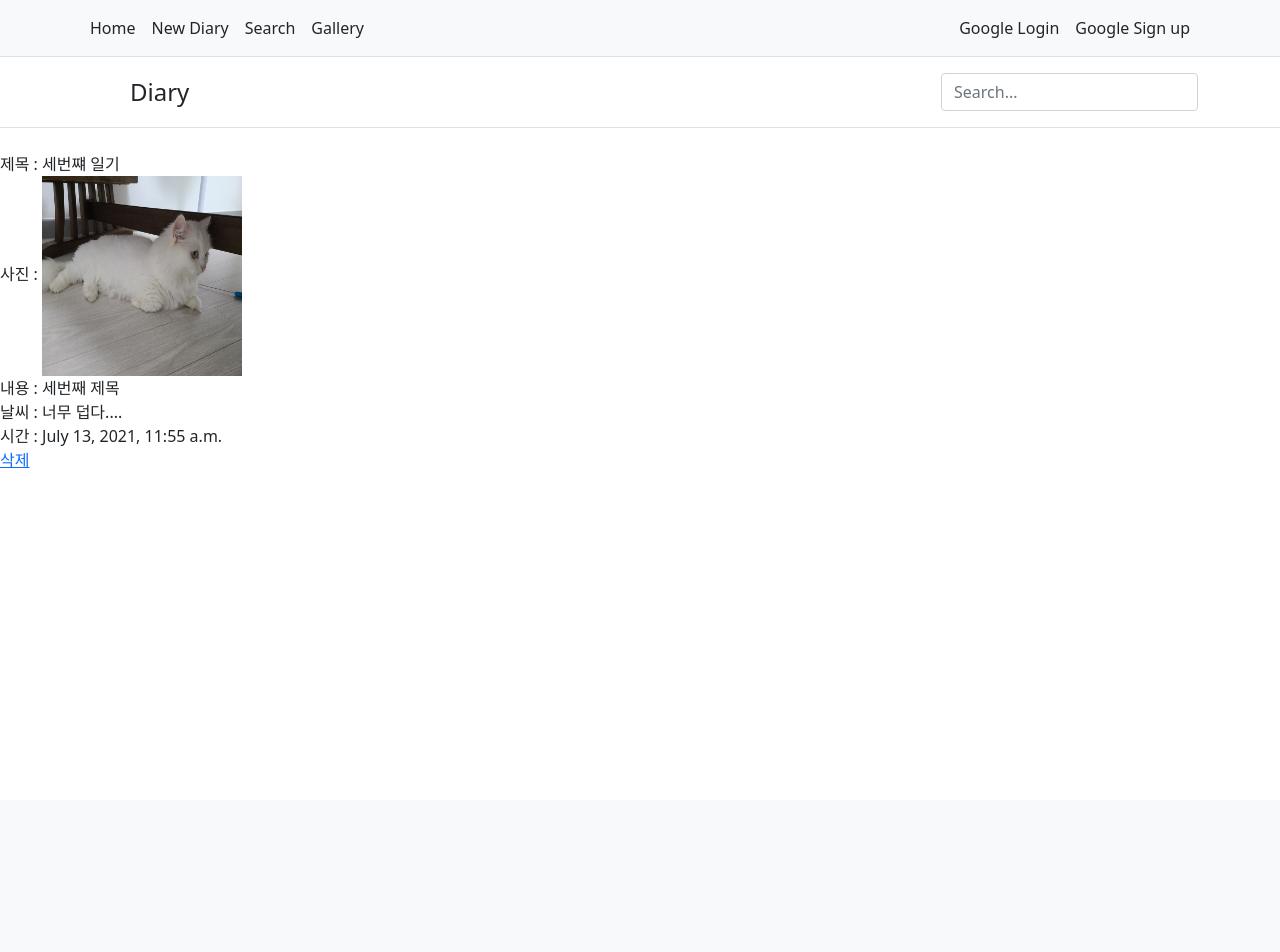
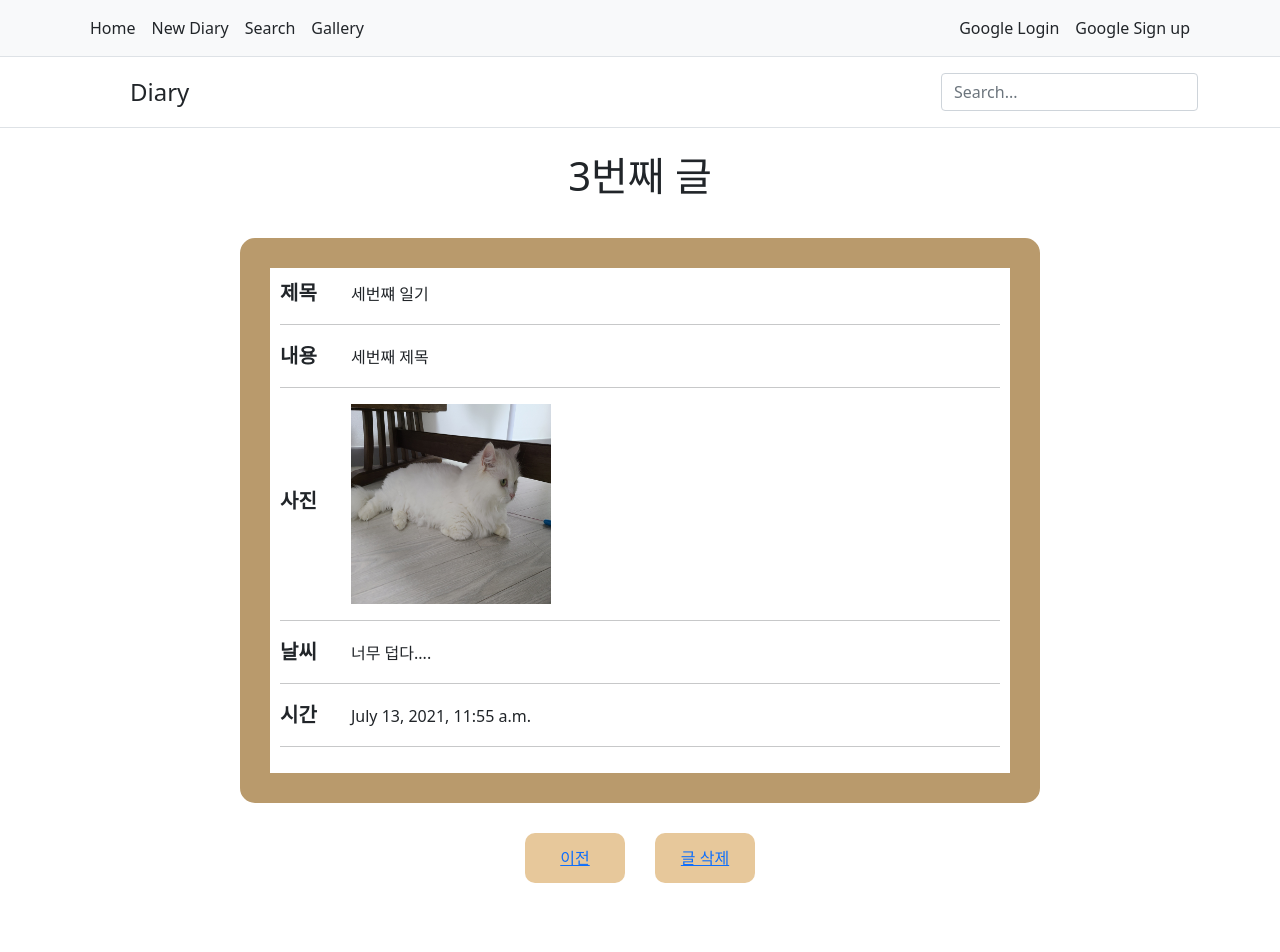
Before and after one commit to dvlops87/miniProject, a Django app: page /detail/3 in a window 1280 px wide. Before the commit the page ends 468 px from the top, so only its background shows below. Run offline with Django 3.2, Linux system fonts and the light colour scheme; data comes from the database, SQL or seed files in the repository; both versions use the stored data as it was after the commit; some libraries are stand-ins or nearby versions.

Commit message:
detail 페이지 css 추가 및 수정

```diff
--- /dev/null
+++ b/DiaryProject/diary/static/css/detail.css
@@ -0,0 +1,33 @@
+#blockBody {
+    display: flex;
+    width: 1200px; height: 900px;
+    margin: -100px auto auto auto;
+    justify-content:flex-start;
+    align-items:center;
+    flex-direction: column;
+    padding-top: 100px;
+}
+#detailBody {
+    padding: 10px;
+    width: 800px; height: auto;
+    border: 30px solid rgb(185, 154, 108);
+    border-radius: 15px;
+    margin: 30px;
+}
+.category {
+    font-size: 20px;
+    font-weight: bolder;
+    margin-right: 30px;
+}
+#buttonBox {
+    width: auto; height: auto;
+    display: flex;
+}
+.chooseButton {
+    width: 100px; height: 50px;
+    background-color:  rgb(231, 200, 155);
+    border-radius: 10px;
+    text-align: center;
+    line-height: 50px;
+    margin: 0px 15px;
+}
--- a/DiaryProject/diary/templates/add.html
+++ b/DiaryProject/diary/templates/add.html
@@ -12,7 +12,7 @@
     <p>사진</p>
     <input type="file" name="photo"><hr>
     <p>날씨</p>
-    <input type="text" name="weather">
-    <button type="submit">글 쓰기</button>
+    <input type="text" name="weather"><hr>
+    <input type="submit" id="submitButton" value="글 쓰기">
     </form>
     {% endblock %}
--- a/DiaryProject/diary/templates/detail.html
+++ b/DiaryProject/diary/templates/detail.html
@@ -1,15 +1,27 @@
 {% extends 'base.html' %}
+{% load static %}
+{% block link %} {% static 'css/detail.css' %} {% endblock %}
 {% block title %} Detail {% endblock %}
     {% block body %}
-
-    <div>
-        <span>제목 : {{diary.title}}</span><br>
-        <span>사진 : <img src="{{diary.photo.url}}" width="200" height="200" ></span><br>
-        <span>내용 : {{diary.body}}</span><br>
-        <span>날씨 : {{diary.weather}}</span><br>
-        <span>시간 : {{diary.time}}</span><br>
+    <h1>{{diary.id}}번째 글</h1>
+    <div id="detailBody">
+        <span class="category">제목</span>
+        <span>{{diary.title}}</span><hr>
+        <span class="category">내용</span>
+        <span>{{diary.body}}</span><hr>
+        <span class="category">사진</span>
+        <span><img src="{{diary.photo.url}}" width="200" height="200"></span><hr>
+        <span class="category">날씨</span>
+        <span>{{diary.weather}}</span><hr>
+        <span class="category">시간</span>
+        <span>{{diary.time}}</span><hr>
     </div>
-    <a href="{% url 'delete' diary.id %}">
-        삭제
-    </a>
+    <div id="buttonBox">
+        <a class="chooseButton" href="{% url 'home' %}">
+            이전
+        </a>
+        <a class="chooseButton" href="{% url 'delete' diary.id %}">
+            글 삭제
+        </a>
+    </div>
     {% endblock %}
```
Also changed, not shown: DiaryProject/diary/static/css/add.css (+10 -1 lines), DiaryProject/db.sqlite3, DiaryProject/media/diary/5번_EgfCCwL.png (added), DiaryProject/media/diary/KakaoTalk_20210710_115327146.png (added).
